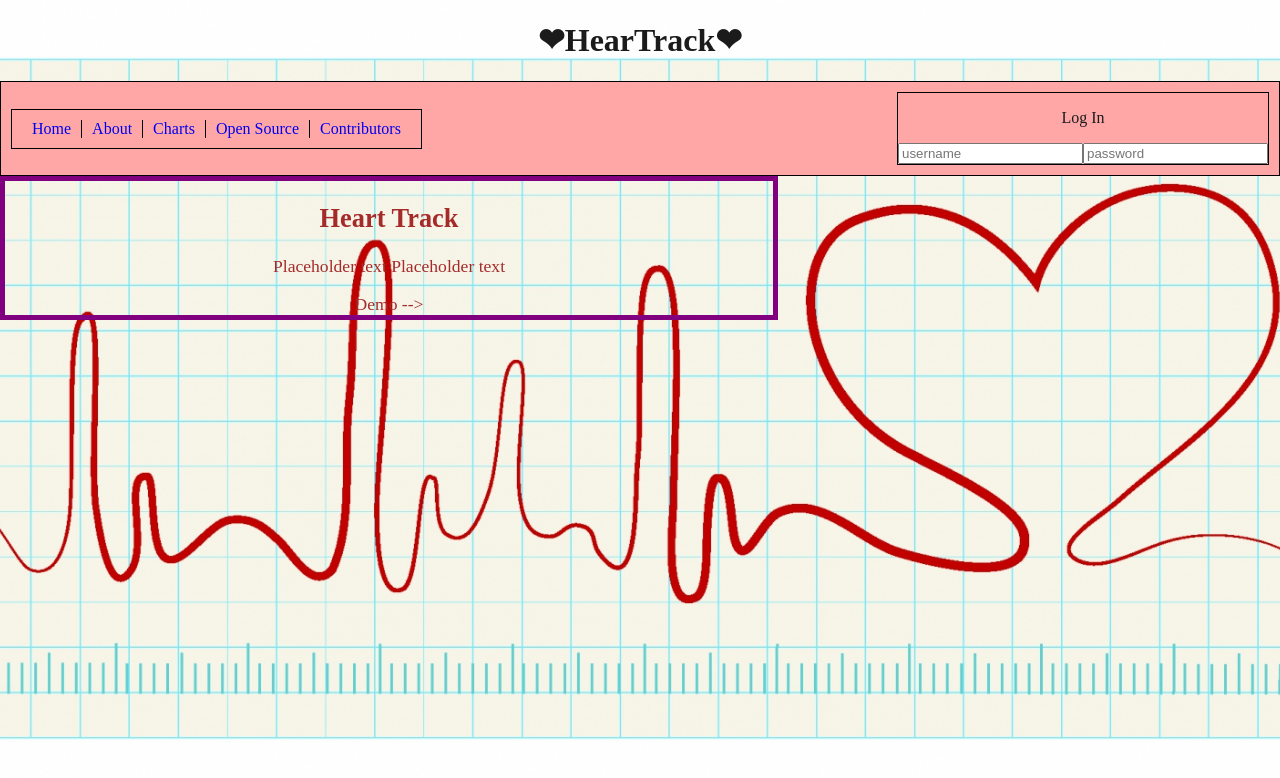
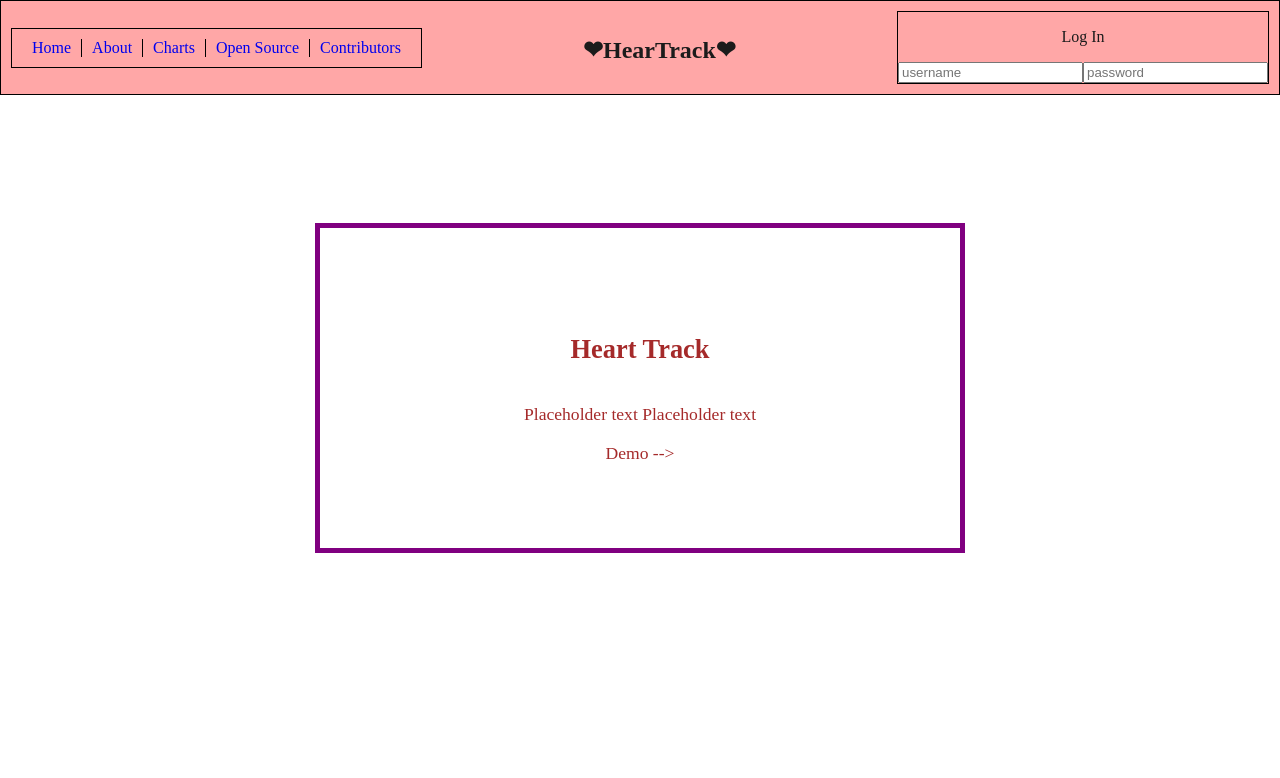
Before and after one commit to JS-goose/heart-track, a React (Create React App) app: page / in a window 1280 px wide. Shown: the top 778 px of the page. Built offline with nearby package versions, Linux system fonts and the light colour scheme.

Commit message:
adjusted styling - still working on centering modal without margin

```diff
--- a/src/App.css
+++ b/src/App.css
@@ -3,15 +3,22 @@ body {
   height: 100%;
   padding: 0;
   margin: 0;
-  display: flex;
-  flex-direction: column;
+  box-sizing: border-box;
 }
 
 body {
-  /* Background img used with permission from https://all-free-download.com/free-vector/download/heart-beat_311524.html */
-  background: url("./assets/imgs/Heart_Beat.jpg") fixed no-repeat center/cover;
   color: rgb(27, 27, 27);
 }
+
+#root {
+  display: flex;
+  flex-direction: column;
+  height: 100%;
+}
+
 .App {
   text-align: center;
+  display: flex;
+  flex-direction: column;
+  height: 100%;
 }
--- a/src/App.js
+++ b/src/App.js
@@ -14,7 +14,6 @@ class App extends Component {
   render() {
     return (
       <div className="App">
-        <h1>❤HearTrack❤</h1>
         <Nav />
         <CenterModal />
       </div>
--- a/src/components/layout/CenterModal/CenterModal.module.css
+++ b/src/components/layout/CenterModal/CenterModal.module.css
@@ -1,7 +1,13 @@
 .centerModal {
-    text-align: center;
+    display: flex;
+    flex-direction: column;
+    justify-content: center;
     border: 5px solid purple;
     font-size: 1.1rem;
     color: brown;
-    width: 60%;
+    width: 50%;
+    height: 40%;
+    align-self: center;
+    /* Fix this with flex box instead of margin */
+    margin-top: 10%;
 }
--- a/src/components/layout/navigation/Nav.js
+++ b/src/components/layout/navigation/Nav.js
@@ -1,28 +1,38 @@
-import React from 'react';
-import styles from './Nav.module.css';
+import React from "react";
+import styles from "./Nav.module.css";
 import { BrowserRouter as Router, Route, Link } from "react-router-dom";
-
 
 export default function Nav() {
   return (
-    <nav id={styles['nav-container']}>
-      <ul id={styles['nav-links-list']}>
-       <a href="Home.js"><li>Home</li></a>
-        <a href="About.js"><li>About</li></a>
-        <a href="Charts.js"><li>Charts</li></a>
-		<a href="OpenSource.js"><li>Open Source</li></a>
-       <a href="Contributors.js"><li>Contributors</li></a>
+    <nav id={styles["nav-container"]}>
+      <ul id={styles["nav-links-list"]}>
+        <a href="Home.js">
+          <li>Home</li>
+        </a>
+        <a href="About.js">
+          <li>About</li>
+        </a>
+        <a href="Charts.js">
+          <li>Charts</li>
+        </a>
+        <a href="OpenSource.js">
+          <li>Open Source</li>
+        </a>
+        <a href="Contributors.js">
+          <li>Contributors</li>
+        </a>
       </ul>
 
+      <h1>❤HearTrack❤</h1>
 
       <React.Fragment>
-        <div id={styles['login-container']}>
+        <div id={styles["login-container"]}>
           <form action="">
-              <p>Log In</p>
-            <label htmlFor="{styles['username-input]}"></label>
-            <input id={styles['username-input']} type="text" placeholder="username" />
-            <label htmlFor="{styles['password-input']}"></label>
-            <input id={styles['password-input']} type="text" placeholder="password" />
+            <p>Log In</p>
+            <label htmlFor="{styles['username-input]}" />
+            <input id={styles["username-input"]} type="text" placeholder="username" />
+            <label htmlFor="{styles['password-input']}" />
+            <input id={styles["password-input"]} type="text" placeholder="password" />
           </form>
         </div>
       </React.Fragment>
```
